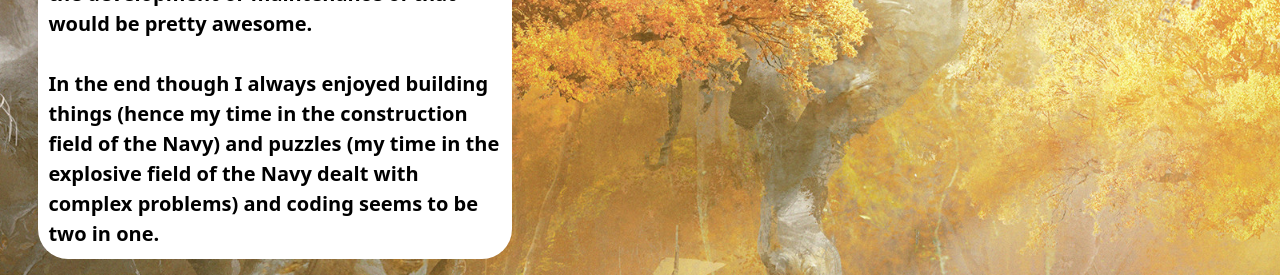
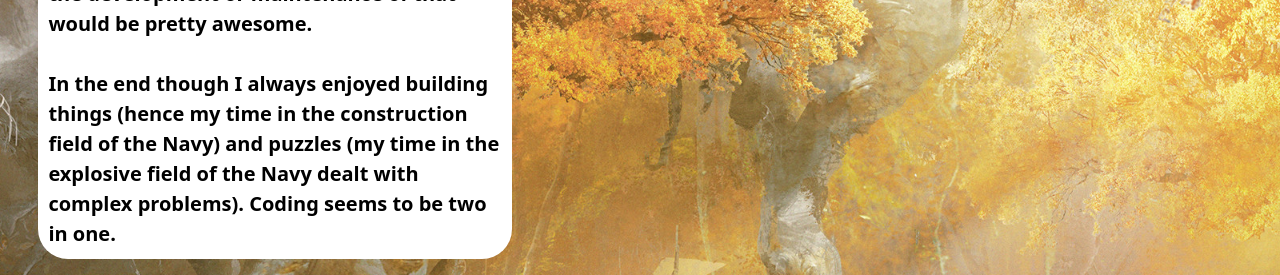
Before and after one commit to sully8698/sully8698.github.io, a plain HTML site: page html/Hobbies.html in a window 1280 px wide. Shown: the part 897-1172 px from the top of the page. Drawn offline with nearby package versions, Linux system fonts and the light colour scheme.

Commit message:
Update Hobbies.html
Fixed sentence on line 32.

```diff
--- a/html/Hobbies.html
+++ b/html/Hobbies.html
@@ -29,7 +29,7 @@
             would be pretty awesome. </strong></span> <br>
             <br>
             <span><strong>In the end though I always enjoyed building things (hence my time in the construction field of the Navy) and puzzles (my time in the explosive
-            field of the Navy dealt with complex problems) and coding seems to be two in one.</strong></span>
+            field of the Navy dealt with complex problems). Coding seems to be two in one.</strong></span>
         </p>
     </body>
 </html>
```
